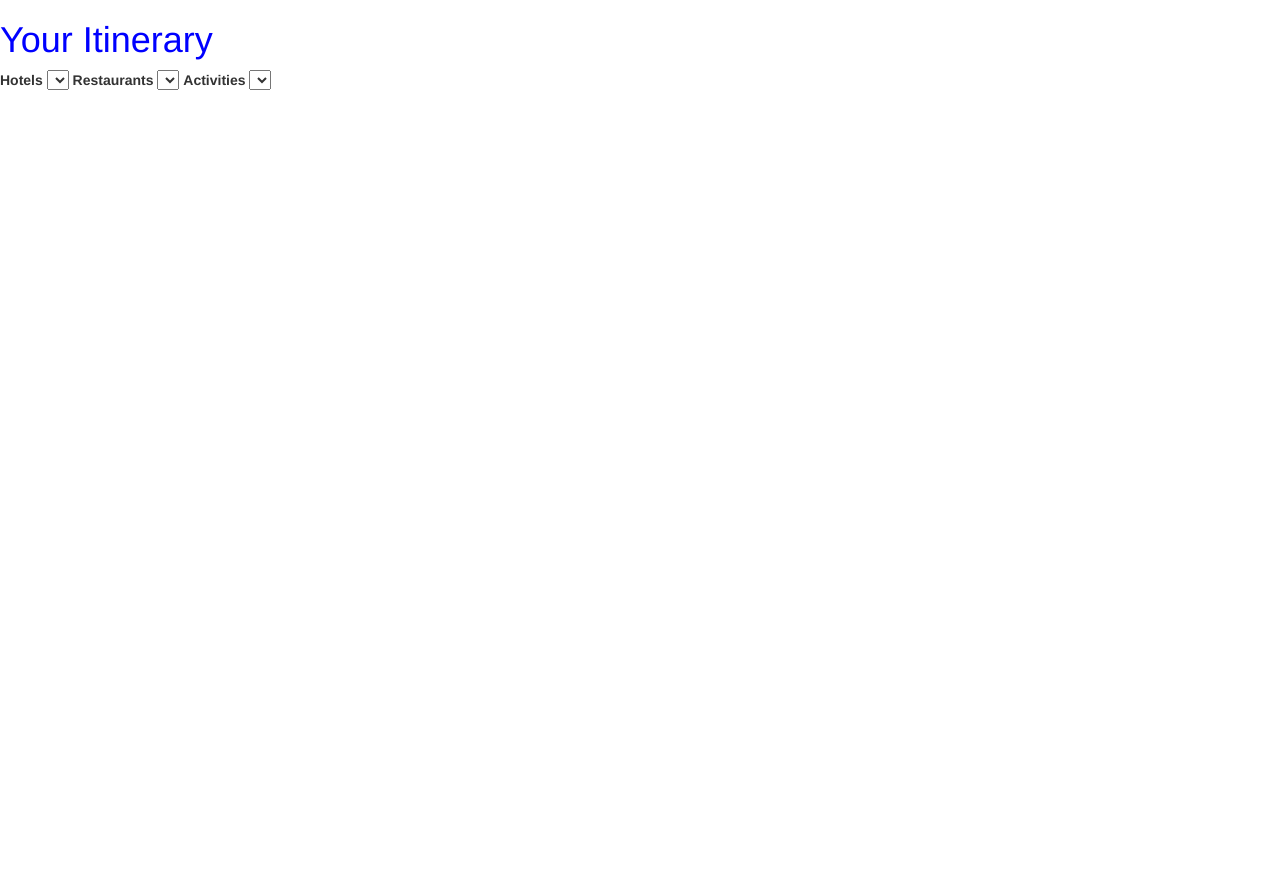
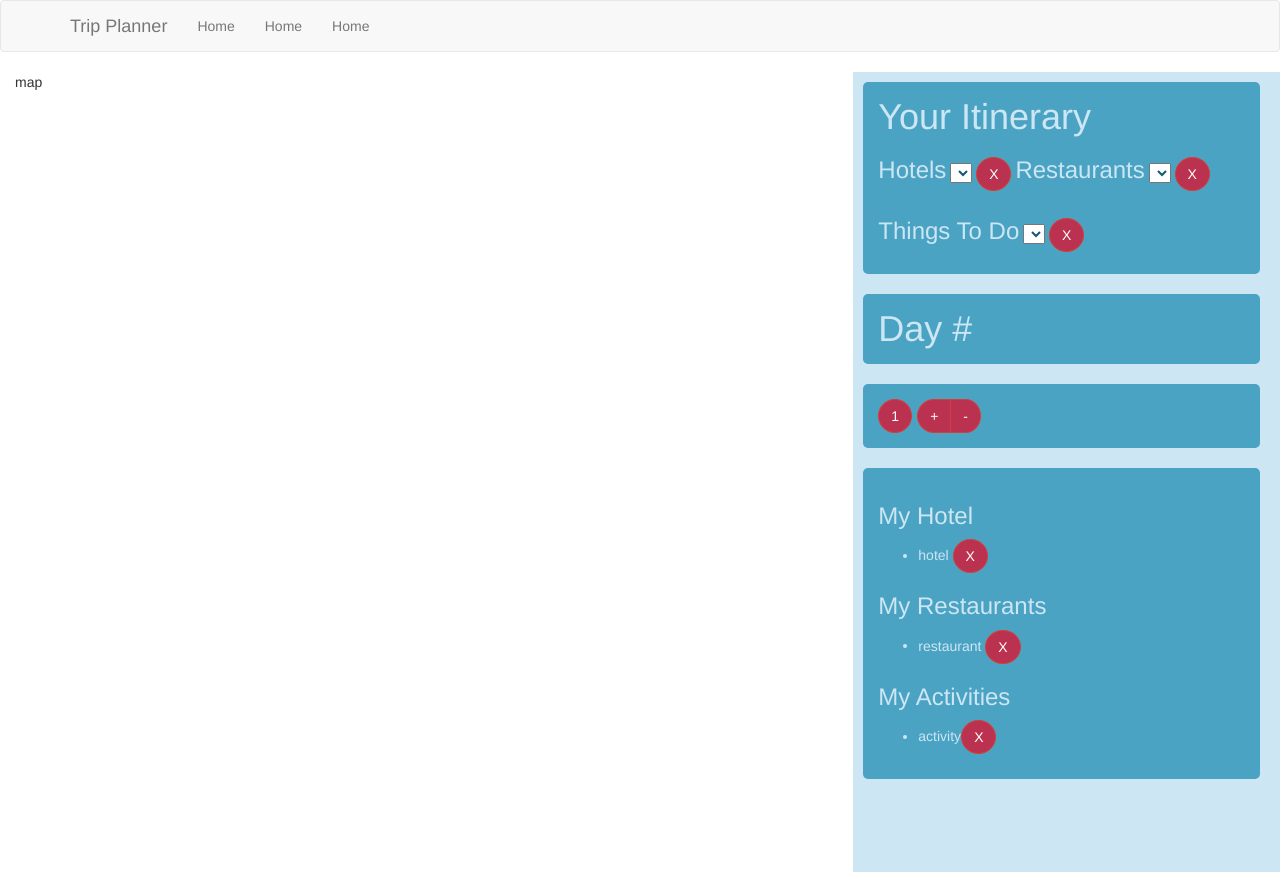
Before and after one commit to clairefreehafer/trip-planner, a website: page views/index.html in a window 1280 px wide. Before the commit the page ends 800 px from the top, so only its background shows below. Drawn offline with nearby package versions, Linux system fonts and the light colour scheme; files that its build step writes are made by us from their sources.

Commit message:
making it pretty!

```diff
--- a/assets/stylesheets/style.scss
+++ b/assets/stylesheets/style.scss
@@ -1,4 +1,33 @@
-.h1 {
+$light-blue: #cce6f4;
+$blue: #4ba3c3;
+$dark-blue: #175676;
+$raspberry: #ba324f;
+$red: #d62839;
 
-	color: blue;
+h1 {
+	margin: 0px;
 }
+
+.btn-danger {
+	background-color: $raspberry;
+	border-radius: 50%;
+}
+
+#sidebar {
+	height:100%;
+	background-color: $light-blue;
+	.row {
+		width: 100%;
+	}
+	.sidebar-inner {
+		padding: 15px;
+		margin: 10px;
+		background-color: $blue;
+		border-radius: 5px;
+		color: $light-blue;
+	}
+}
+
+select {
+	color: $dark-blue;
+}
--- a/views/index.html
+++ b/views/index.html
@@ -3,7 +3,71 @@
     {% block title %}Your Trip{% endblock %}
 
     {% block content %}
-    <h1>Your Itinerary</h1>
+    <div class="container-fluid">
+      <div class="row">
+        <div class="col-lg-8" id="map">
+          <p>map</p>
+        </div>
+        <div class="col-lg-4" id="sidebar">
+          <div class="row">
+            <div class="col-lg-12 sidebar-inner">
+              <h1>Your Itinerary</h1>
+                <label for="hotels"><h3>Hotels</h3></label>
+                <select name="hotels" id="hotels">
+                  {% for hotel in hotels %}
+                    <option value="{{hotel.name}}">{{hotel.name}}</option>
+                  {% endfor %}
+                </select>
+                <button type="button" class="btn btn-danger">X</button>
+                <label for="restaurants"><h3>Restaurants</h3></label>
+                <select name="restaurants" id="restaurants">
+                  {% for restaurant in restaurants %}
+                    <option value="{{restaurant.name}}">{{restaurant.name}}</option>
+                  {% endfor %}
+                </select>
+                <button type="button" class="btn btn-danger">X</button>
+                <label for="activities"><h3>Things To Do</h3></label>
+                  <select name="activities" id="activities">
+                  {% for activity in activities %}
+                    <option value="{{activity.name}}">{{activity.name}}</option>
+                  {% endfor %}
+                </select>
+                  <button type="button" class="btn btn-danger">X</button>
+            </div>
+            <div class="col-lg-12 sidebar-inner">
+              <h1>Day #</h1>
+            </div>
+            <div class="col-lg-12 sidebar-inner">
+              <div class="btn-toolbar" role="toolbar" id="num-days">
+                <div class="btn-group" role="group">
+                  <button type="button" class="btn btn-danger">1</button>
+                </div>
+                <div class="btn-group" role="group">
+                  <button type="button" class="btn btn-danger">+</button>
+                  <button type="button" class="btn btn-danger">-</button>
+                </div>
+              </div>
+            </div>
+            <div class="col-lg-12 sidebar-inner">
+              <h3>My Hotel</h3>
+              <ul>
+                <li>hotel <button type="button" class="btn btn-danger">X</button></li>
+              </ul>
+              <h3>My Restaurants</h3>
+              <ul>
+                <li>restaurant <button type="button" class="btn btn-danger">X</button></li>
+              </ul>
+              <h3>My Activities</h3>
+              <ul>
+                <li>activity<button type="button" class="btn btn-danger">X</button></li>
+              </ul>
+            </div>
+          </div>
+        </div>
+      </div>
+    </div>
+
+    <!---
     <div class="picker">
       <label for="hotels">Hotels</label>
       <select name="hotels" id="hotels">
@@ -23,7 +87,7 @@
           <option value="{{activity.name}}">{{activity.name}}</option>
         {% endfor %}
       </select>
-    </div>
+    </div>-->
 
 
     {% endblock %}
--- a/views/layout.html
+++ b/views/layout.html
@@ -9,7 +9,18 @@
   </head>
 
   <body>
-
+    <nav class="navbar navbar-default">
+      <div class="container">
+        <div class="navbar-header">
+            <a href="/" class="navbar-brand">Trip Planner</a>
+        </div>
+        <ul class="nav navbar-nav">
+          <li class="#"><a href="/">Home</a></li>
+          <li class="#"><a href="/">Home</a></li>
+          <li class="#"><a href="/">Home</a></li>
+        </ul>
+      </div>
+</nav>
   {% block content %}
   {% endblock %}
   <script type="text/javascript" src="jquery/jquery.min.js"/>
```
Also changed, not shown: public/stylesheets/style.css, 1 other file.
